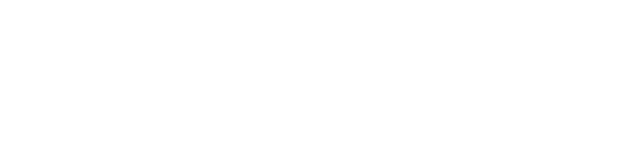
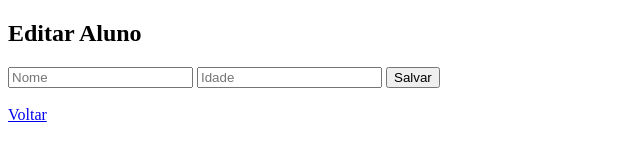
Before and after one commit to joao-riffel/CRUD-TesteSistemas, a website: page public/editar.html in a window 1280 px wide. Shown: the whole page, without its empty margins (0-640 px from the left). Drawn offline with Linux system fonts and the light colour scheme.

Commit message:
Criada editar.html
Criado o HTML para editar os alunos

```diff
--- a/public/editar.html
+++ b/public/editar.html
@@ -0,0 +1,22 @@
+<!DOCTYPE html>
+<html lang="pt-br">
+<head>
+    <meta charset="UTF-8">
+    <meta name="viewport" content="width=device-width, initial-scale=1.0">
+    <title>Editar Aluno</title>
+</head>
+<body>
+    <h2>Editar Aluno</h2>
+
+<input id="nome" placeholder="Nome">
+<input id="idade" type="number" placeholder="Idade">
+
+<button onclick="salvar()">Salvar</button>
+
+<br><br>
+<a href="lista.html">Voltar</a>
+
+<script src="js/editar.js"></script>
+
+</body>
+</html>
```
Also changed, not shown: public/cadastro.html (+1 -1 lines), public/lista.html (+1 -1 lines).
